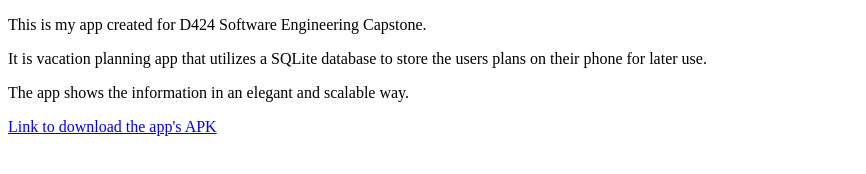
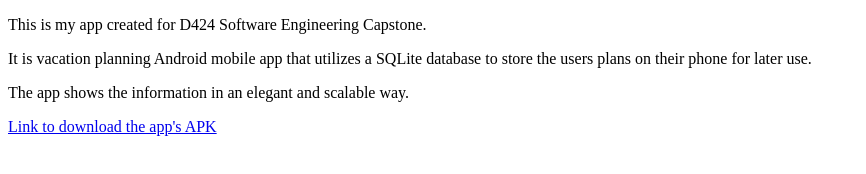
Before and after one commit to PapsBurr/school-project-app, a plain HTML site: page index.html in a window 1280 px wide. Shown: the whole page, without its empty margins (0-866 px from the left). Drawn offline with Linux system fonts and the light colour scheme.

Commit message:
Update index.html

```diff
--- a/index.html
+++ b/index.html
@@ -7,7 +7,7 @@
 </head>
 <body>
     <p>This is my app created for D424 Software Engineering Capstone.</p>
-    <p>It is vacation planning app that utilizes a SQLite database to store the users plans on their phone for later use.</p>
+    <p>It is vacation planning Android mobile app that utilizes a SQLite database to store the users plans on their phone for later use.</p>
     <p>The app shows the information in an elegant and scalable way.</p>
     <a href="app-release.apk">Link to download the app's APK</a>
 </body>
```
